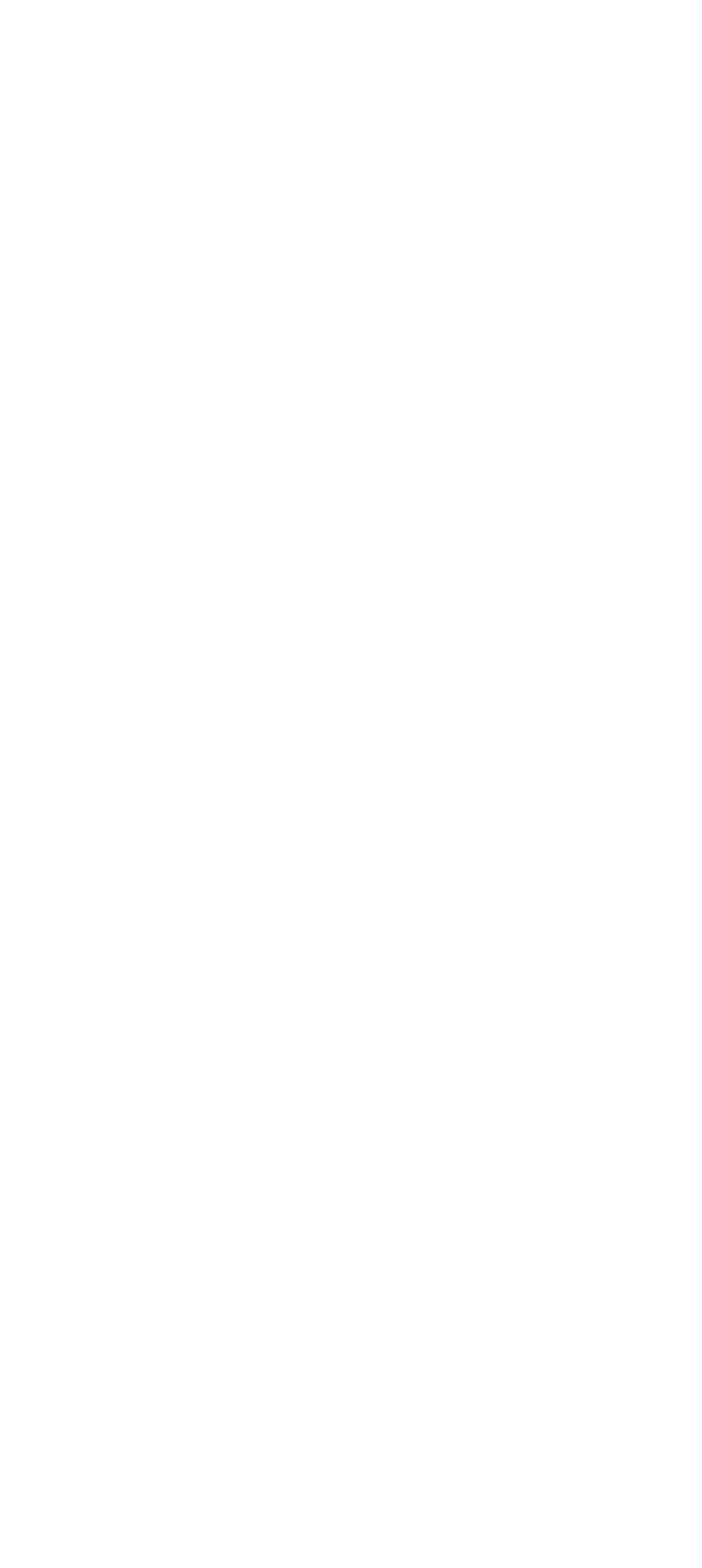
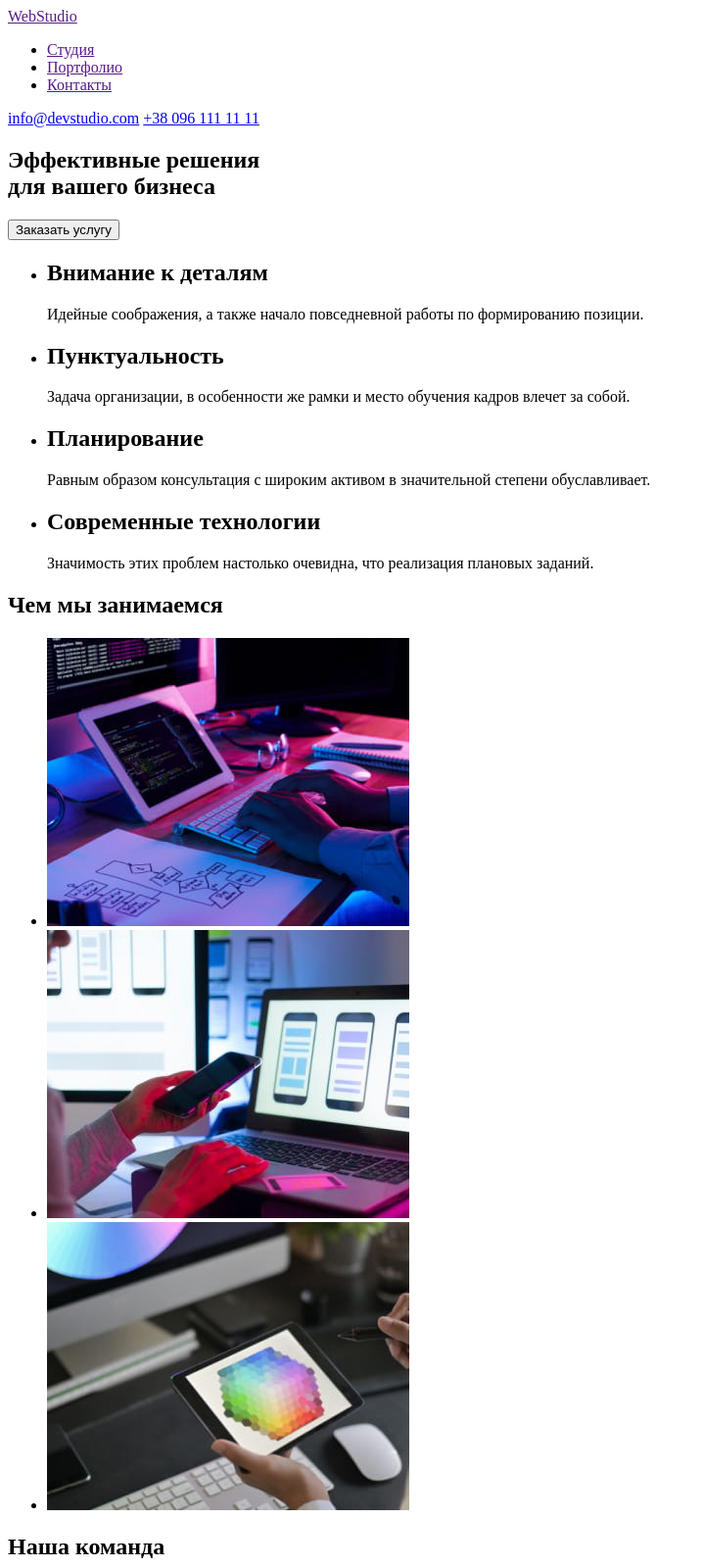
Before and after one commit to Drapak/goit-markup-hw-01, a plain HTML site: page index.html in a window 1280 px wide. Shown: the top 1600 px of the page at 98% size, without its empty margins (0-717 px from the left). Before the commit the page ends 800 px from the top, so only its background shows below. Drawn offline with Linux system fonts and the light colour scheme.

Commit message:
update index

```diff
--- a/index.html
+++ b/index.html
@@ -4,9 +4,93 @@
     <meta charset="UTF-8">
     <meta http-equiv="X-UA-Compatible" content="IE=edge">
     <meta name="viewport" content="width=device-width, initial-scale=1.0">
-    <title>Document</title>
+    <title>WebStudio</title>
 </head>
 <body>
+    <header>
+        <a href="">WebStudio</a>
+        <nav>
 
+          <ul>
+
+           <li><a href="">Студия</a></li>
+           <li><a href="">Портфолио</a></li>
+           <li><a href="">Контакты</a></li>
+
+           </ul>
+        </nav>
+   <a href="mailto:info@devstudio.com">info@devstudio.com</a>
+   <a href="tel:+380961111111 ">+38 096 111 11 11</a>
+    </header>
+
+    <!--Mailn Content-->
+    <main>
+
+        <div>
+            <section>
+                <h1>Эффективные решения <br> для вашего бизнеса</h1>
+                <button type="button">Заказать услугу</button>
+            </section>
+        </div>
+
+        <section>
+            <ul>
+                <li>
+                    <h2>Внимание к деталям</h2>
+                    <p>Идейные соображения, а также начало повседневной работы по формированию позиции.</p>
+                </li>
+                <li>
+                    <h2>Пунктуальность</h2>
+                    <p>Задача организации, в особенности же рамки и место обучения кадров влечет за собой.</p>
+                </li>
+                <li>
+                    <h2>Планирование</h2>
+                    <p>Равным образом консультация с широким активом в значительной степени обуславливает.</p>
+                </li>
+                <li>
+                    <h2>Современные технологии</h2>
+                    <p>Значимость этих проблем настолько очевидна, что реализация плановых заданий.</p>
+                </li>
+            </ul>
+        </section>
+<section>
+    <h2>Чем мы занимаемся</h2>
+    <ul>
+        <li> <img src="./images/box1.jpg" alt="box1" width="370"></li>
+        <li><img src="./images/box2.jpg" alt="box2" width="370"></li>
+        <li><img src="./images/box3.jpg" alt="box3" width="370"></li>
+    </ul>
+</section>
+
+<section>
+    <h2>Наша команда</h2>
+    <ul>
+        <li><img src="./images/disigner.jpg" alt="productdesigner" width="270"> <h3>Игорь Демьяненко</h3>
+        <p>Product Designer</p>
+        </li>
+        <li><img src="./images/developer.jpg" alt="developer" width="270">
+            <h3>Ольга Репина</h3>
+            <p>Frontend Developer</p>
+        </li>
+        <li><img src="./images/marketing.jpg" alt="marketing" width="270">
+            <h3>Николай Тарасов</h3>
+            <p>Marketing</p>
+        </li>
+        <li><img src="./images/uidisigner.jpg" alt="uidisigner" width="270">
+            <h3>Михаил Ермаков</h3>
+            <p>UI Designer</p>
+        </li>
+    </ul>
+</section>
+    </main>
+
+    <footer>
+        <a href="">WebStudio</a>
+        <address>
+            г. Киев, пр-т Леси Украинки, 26 <br>
+            <a href="mailto:info@example.com">info@example.com</a><br>
+            <a href="tel:+380991111111">+38 099 111 11 11</a>
+        </address>
+    </footer>
 </body>
 </html>
```
Also changed, not shown: images/box1.jpg (added), images/box2.jpg (added), images/box3.jpg (added), images/developer.jpg (added), images/disigner.jpg (added), images/marketing.jpg (added), images/uidisigner.jpg (added).
